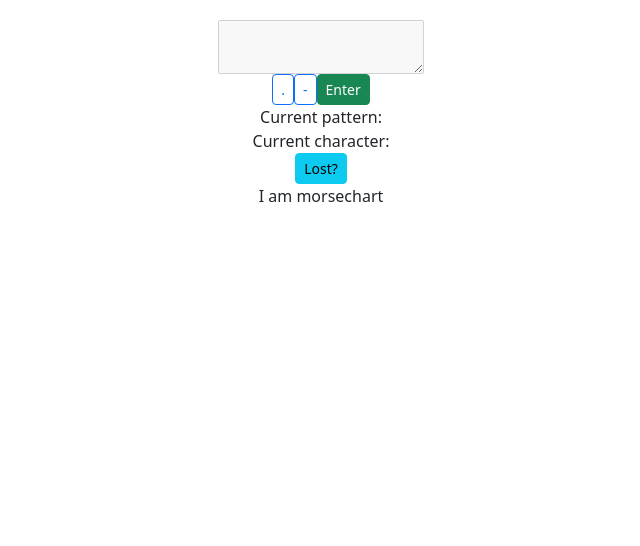
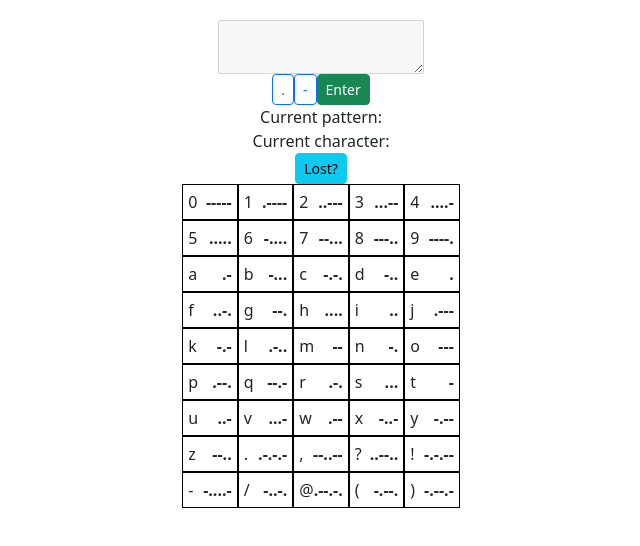
Before and after one commit to CD-Mackay/bad_ui_battles, a React (Create React App) app in the folder morse-code-input/: page / in a window 1280 px wide. Both pictures are taken after a click on the button "Lost?". Shown: the top 546 px of the page, without its empty margins (319-959 px from the left). Built offline with nearby package versions, Linux system fonts and the light colour scheme.

Commit message:
style translation chart

```diff
--- /dev/null
+++ b/morse-code-input/src/Components/MorseChart/MorseChart.css
@@ -0,0 +1,11 @@
+.morse-chart {
+  display: grid;
+  grid-template-columns: repeat(5, 1fr);
+}
+
+.morse-chart-element {
+  border: 1px solid black;
+  padding: 5px;
+  display: flex;
+  justify-content: space-between;
+}
--- a/morse-code-input/src/Components/MorseChart/MorseChart.js
+++ b/morse-code-input/src/Components/MorseChart/MorseChart.js
@@ -1,7 +1,18 @@
 import React from "react";
+import "./MorseChart.css";
 
-const MorseChart = () => {
-  return <p>I am morsechart</p>;
+const MorseChart = ({ data }) => {
+  return (
+    <div className="morse-chart">
+      {data.map((element, index) => {
+        return (
+          <span className="morse-chart-element" key={index}>
+            {element[0]}<strong>{element[1]}</strong>
+          </span>
+        );
+      })}
+    </div>
+  );
 };
 
 export default MorseChart;
```
